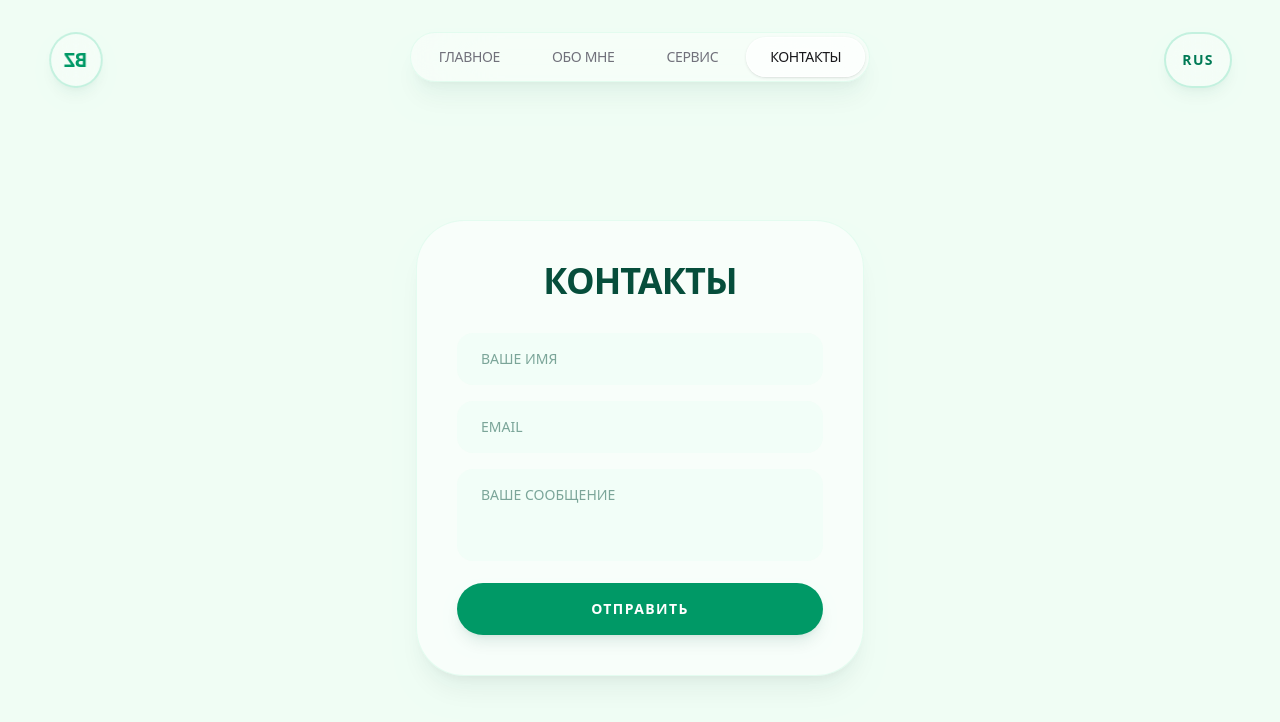
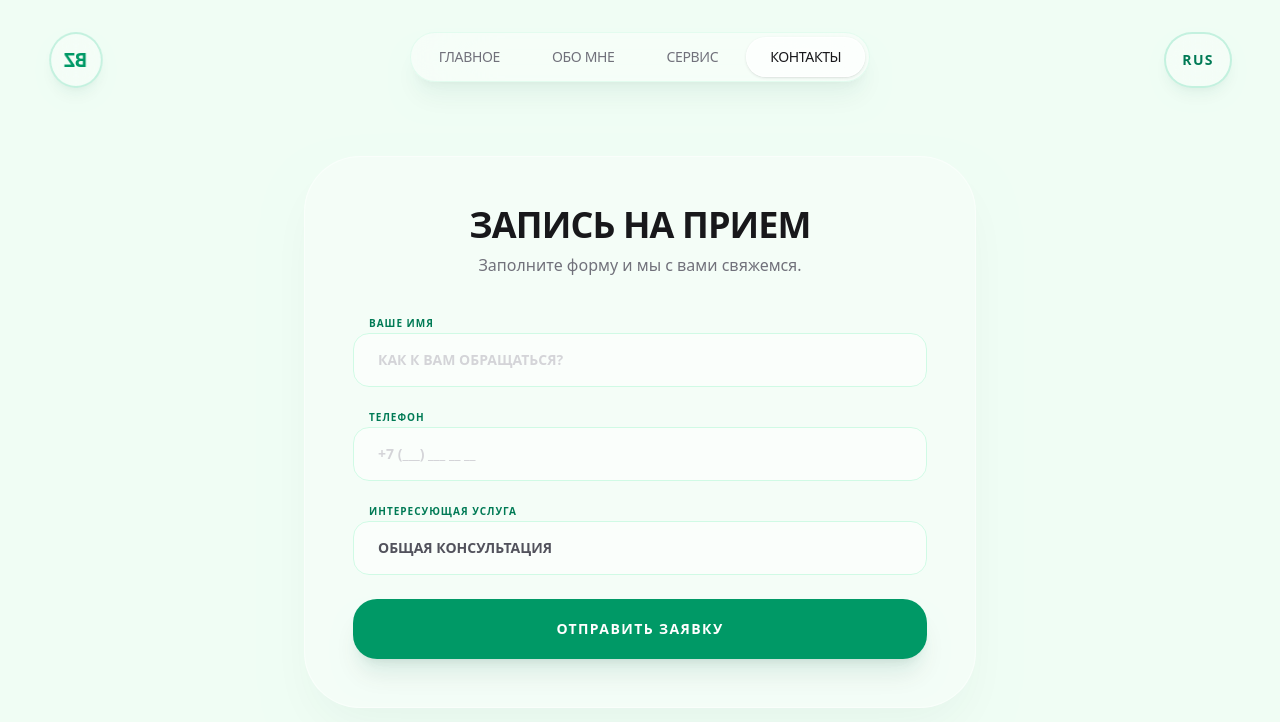
Before and after one commit to Noh-sh/bud-zdorov-, a Next.js app: page /contact in a window 1280 px wide. Shown: the top 722 px of the page. Built offline with nearby package versions, Linux system fonts and the light colour scheme; a web font is replaced by a local one.

Commit message:
na stranice kontakty sdelal legkie izmeneniya

```diff
--- a/src/app/contact/page.tsx
+++ b/src/app/contact/page.tsx
@@ -1,37 +1,70 @@
-import React from "react";
+"use client";
+
+import React, { useState } from "react";
+import { motion } from "framer-motion";
 
 export default function ContactPage() {
+  const [formData, setFormData] = useState({
+    name: "",
+    phone: "",
+    service: "general",
+  });
+
   return (
-    <div className="flex-1 flex items-center justify-center p-8 animate-fade">
-      <div className="max-w-md w-full bg-white/50 backdrop-blur-xl p-10 rounded-[3rem] shadow-xl shadow-emerald-950/5 border border-emerald-100/50 animate-slide-up">
-        <h2 className="font-playfair text-4xl font-bold tracking-tight text-center text-foreground mb-8 text-nowrap">
-          КОНТАКТЫ
-        </h2>
+    <div className="flex-1 flex items-center justify-center p-6 lg:p-12 animate-fade lg:-translate-y-4">
+      <div className="max-w-2xl w-full animate-slide-up">
+
+        {/* Main Content Card: Form + Socials */}
+        <div className="p-8 lg:p-12 bg-white/30 backdrop-blur-3xl rounded-[3.5rem] border border-white/50 shadow-2xl shadow-emerald-900/5 flex flex-col items-center">
+
+          <div className="w-full space-y-8">
+            <div className="text-center space-y-2">
+              <h3 className="font-playfair text-3xl lg:text-4xl font-bold text-zinc-900 uppercase tracking-tight">
+                Запись на прием
+              </h3>
+              <p className="font-outfit text-sm lg:text-base text-zinc-500 font-medium">
+                Заполните форму и мы с вами свяжемся.
+              </p>
+            </div>
 
             <form className="space-y-4">
+              <div className="space-y-1.5">
+                <label className="ml-4 font-outfit text-[10px] font-black text-emerald-700 uppercase tracking-widest">Ваше имя</label>
                 <input
                   type="text"
-            className="w-full rounded-2xl border-none bg-emerald-50/50 px-6 py-4 text-sm font-medium focus:ring-2 focus:ring-emerald-500 outline-none transition-all"
-            placeholder="ВАШЕ ИМЯ"
+                  placeholder="КАК К ВАМ ОБРАЩАТЬСЯ?"
+                  className="w-full px-6 py-4 rounded-2xl bg-white/50 border border-emerald-100 outline-none focus:ring-2 focus:ring-emerald-500/20 focus:border-emerald-500 transition-all font-outfit text-sm font-bold placeholder:text-zinc-300"
                 />
+              </div>
+
+              <div className="space-y-1.5">
+                <label className="ml-4 font-outfit text-[10px] font-black text-emerald-700 uppercase tracking-widest">Телефон</label>
                 <input
-            type="email"
-            className="w-full rounded-2xl border-none bg-emerald-50/50 px-6 py-4 text-sm font-medium focus:ring-2 focus:ring-emerald-500 outline-none transition-all"
-            placeholder="EMAIL"
+                  type="tel"
+                  placeholder="+7 (___) ___ __ __"
+                  className="w-full px-6 py-4 rounded-2xl bg-white/50 border border-emerald-100 outline-none focus:ring-2 focus:ring-emerald-500/20 focus:border-emerald-500 transition-all font-outfit text-sm font-bold placeholder:text-zinc-300"
                 />
-          <textarea
-            rows={3}
-            className="w-full rounded-2xl border-none bg-emerald-50/50 px-6 py-4 text-sm font-medium focus:ring-2 focus:ring-emerald-500 outline-none transition-all resize-none"
-            placeholder="ВАШЕ СООБЩЕНИЕ"
-          />
-          <button
-            type="submit"
-            className="w-full rounded-full bg-emerald-600 py-4 text-sm font-bold text-white shadow-lg shadow-emerald-900/10 hover:bg-emerald-500 transition-all active:scale-95 uppercase tracking-widest"
-          >
-            ОТПРАВИТЬ
+              </div>
+
+              <div className="space-y-1.5">
+                <label className="ml-4 font-outfit text-[10px] font-black text-emerald-700 uppercase tracking-widest">Интересующая услуга</label>
+                <select className="w-full px-6 py-4 rounded-2xl bg-white/50 border border-emerald-100 outline-none focus:ring-2 focus:ring-emerald-500/20 focus:border-emerald-500 transition-all font-outfit text-sm font-bold text-zinc-600 appearance-none cursor-pointer">
+                  <option value="general">ОБЩАЯ КОНСУЛЬТАЦИЯ</option>
+                  <option value="gerb">КУРС: ЛЕЧЕНИЕ ГЭРБ</option>
+                  <option value="weight">КУРС: ЛИШНИЙ ВЕС</option>
+                  <option value="panic">КУРС: ПАНИЧЕСКИЕ АТАКИ</option>
+                  <option value="helicobacter">КУРС: ХЕЛИКОБАКТЕР</option>
+                </select>
+              </div>
+
+              <button className="w-full mt-2 py-4 lg:py-5 bg-emerald-600 text-white font-black text-xs lg:text-sm uppercase tracking-widest rounded-3xl hover:bg-emerald-700 transition-all shadow-xl shadow-emerald-900/10 active:scale-95 font-outfit">
+                Отправить заявку
               </button>
             </form>
           </div>
         </div>
+
+      </div>
+    </div>
   );
 }
```
Lines whose indentation alone changed are shown as unchanged.
